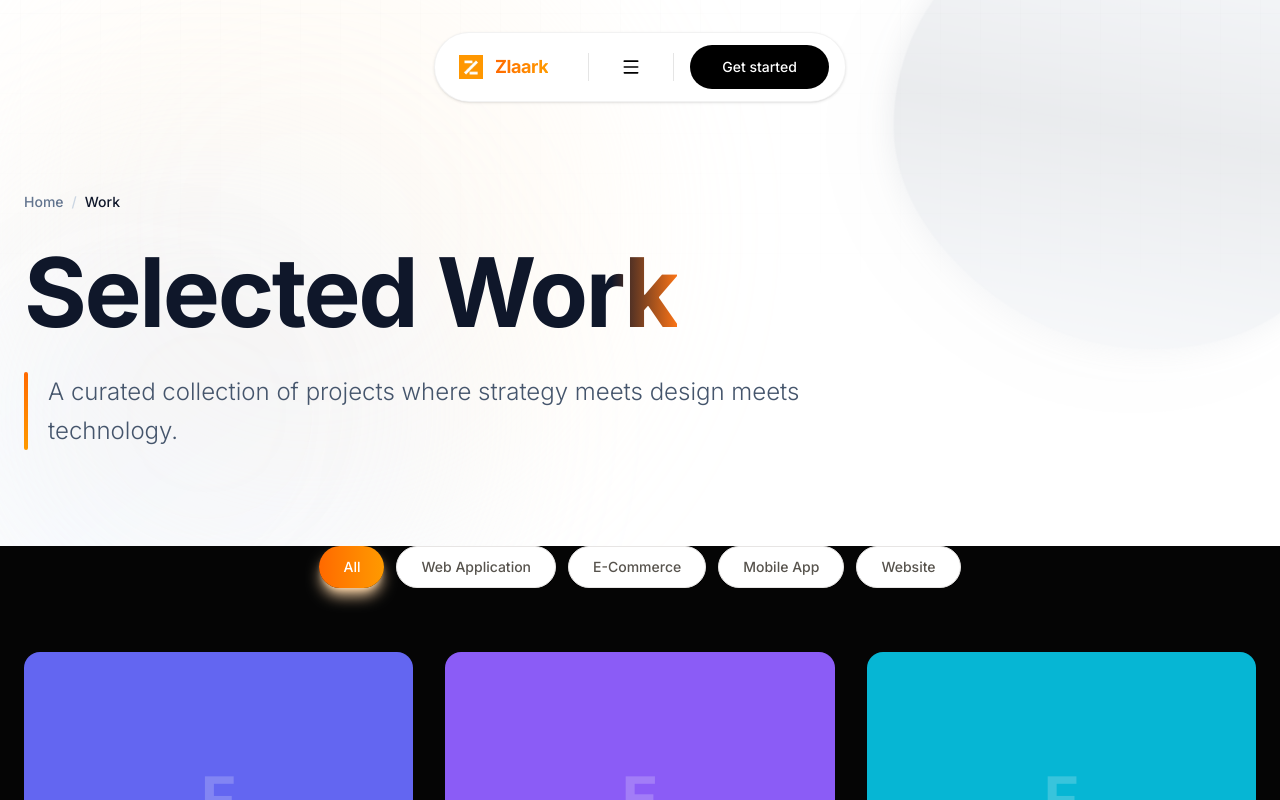
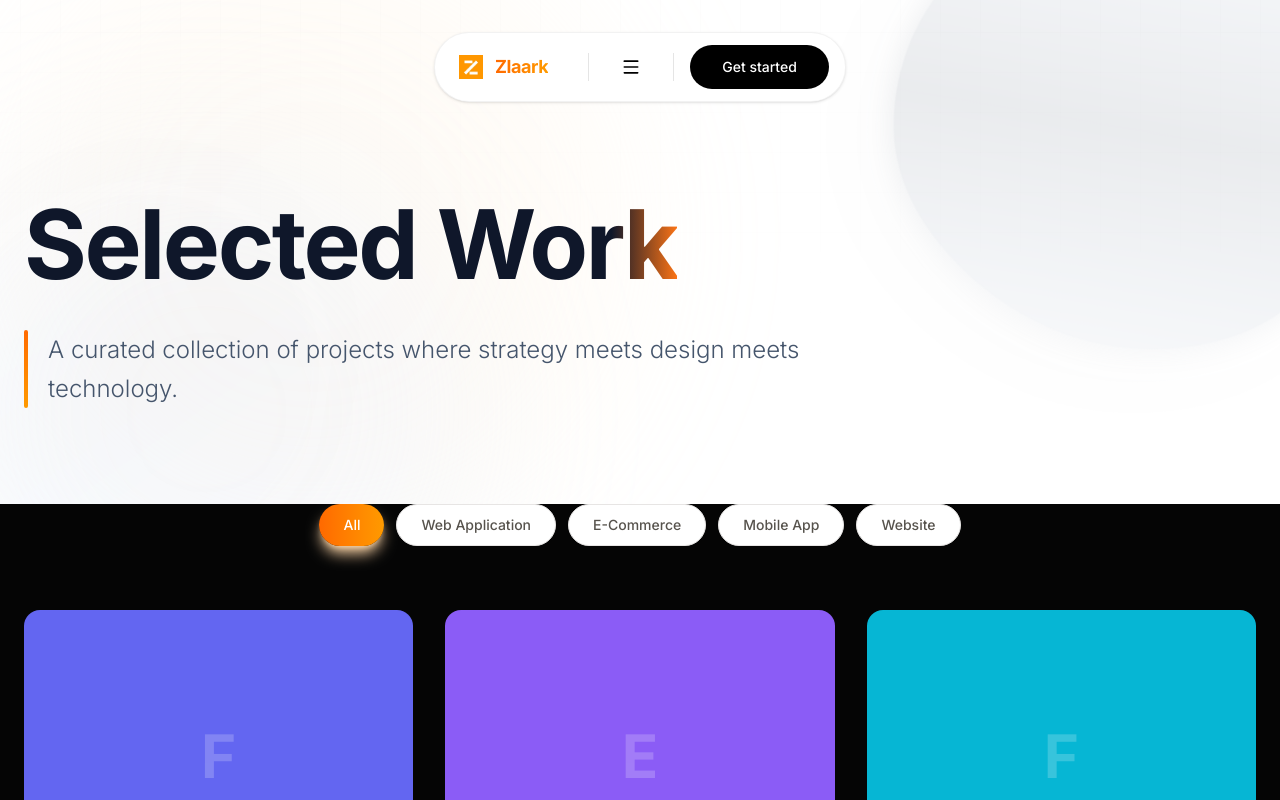
Before and after one commit to Zlaark/zl-new, a Next.js app: page /work in a window 1280 px wide. Shown: the top 800 px of the page. Built offline with nearby package versions, Linux system fonts and the light colour scheme.

Commit message:
feat: Add `PageHero` component for displaying animated titles and subtitles with background elements.

```diff
--- a/src/components/ui/PageHero.jsx
+++ b/src/components/ui/PageHero.jsx
@@ -4,7 +4,7 @@ import Link from 'next/link';
 import { MetallicShape } from '@/components/ui/MetallicShape';
 import { FloatingElement } from '@/components/ui/FloatingElement';
 
-export default function PageHero({ title, subtitle, breadcrumbs = [] }) {
+export default function PageHero({ title, subtitle }) {
     return (
         <section className="relative pt-48 pb-24 overflow-hidden bg-white">
             {/* Background elements */}
@@ -16,27 +16,6 @@ export default function PageHero({ title, subtitle, breadcrumbs = [] }) {
             <div className="absolute inset-0 bg-[url('/grid.svg')] bg-center [mask-image:linear-gradient(180deg,white,rgba(255,255,255,0))] opacity-30" />
 
             <div className="container mx-auto px-6 relative z-10">
-                {breadcrumbs.length > 0 && (
-                    <motion.nav
-                        initial={{ opacity: 0, y: 10 }}
-                        animate={{ opacity: 1, y: 0 }}
-                        transition={{ duration: 0.5 }}
-                        className="flex items-center gap-2 text-sm text-slate-500 mb-8 font-medium"
-                    >
-                        <Link href="/" className="hover:text-orange-600 transition-colors">Home</Link>
-                        {breadcrumbs.map((crumb, i) => (
-                            <span key={i} className="flex items-center gap-2">
-                                <span className="text-slate-300">/</span>
-                                {crumb.href ? (
-                                    <Link href={crumb.href} className="hover:text-orange-600 transition-colors">{crumb.label}</Link>
-                                ) : (
-                                    <span className="text-slate-900">{crumb.label}</span>
-                                )}
-                            </span>
-                        ))}
-                    </motion.nav>
-                )}
-
                 <div className="max-w-4xl">
                     <motion.h1
                         initial={{ opacity: 0, y: 30 }}
@@ -65,6 +44,9 @@ export default function PageHero({ title, subtitle, breadcrumbs = [] }) {
                                 animation-iteration-count: 1;
                                 animation-delay: 0.5s;
                                 display: inline-block;
+                                padding-bottom: 0.15em;
+                                margin-bottom: -0.15em;
+                                line-height: 1.1;
                             }
 
                             @keyframes shine {
```
